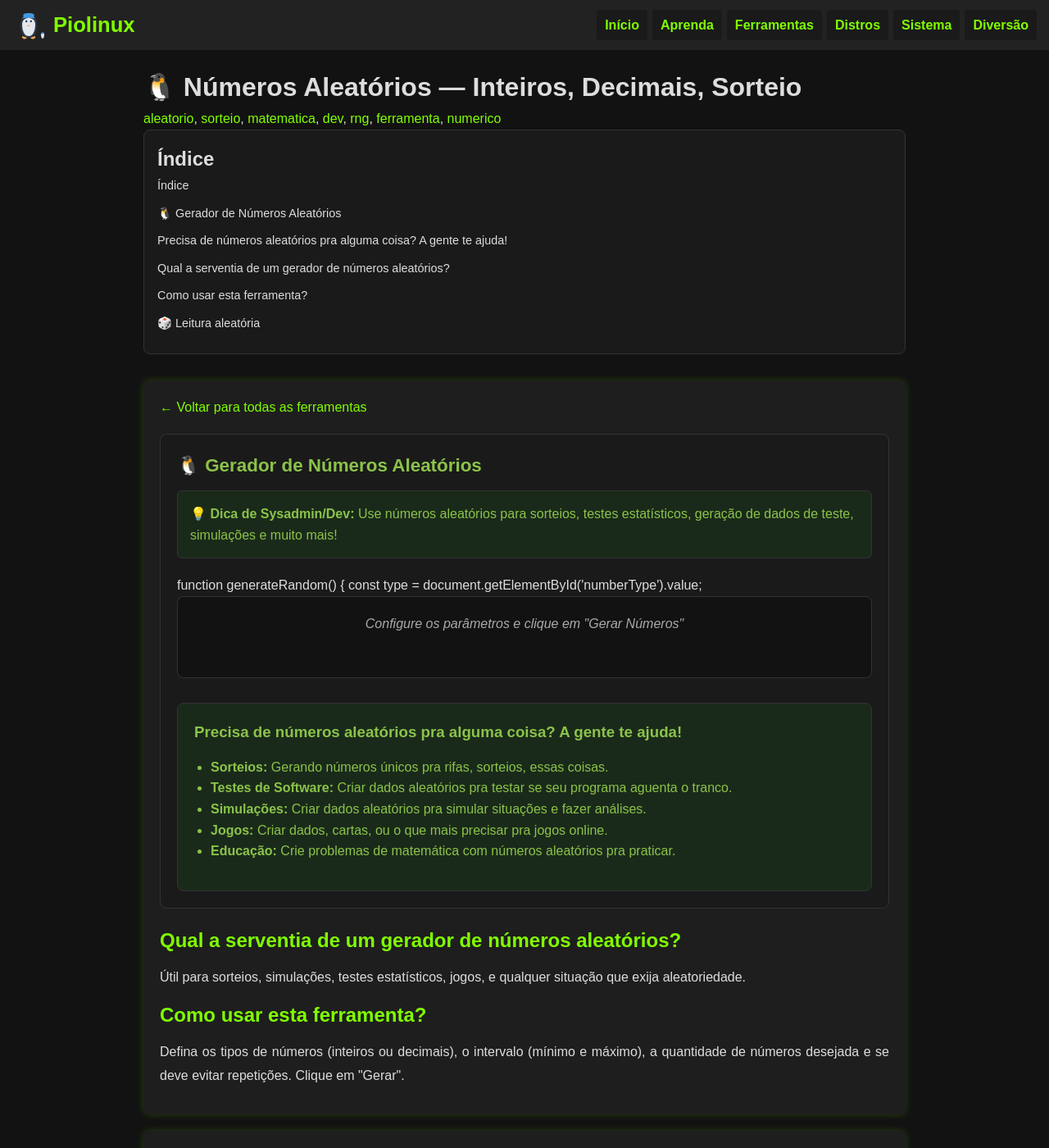
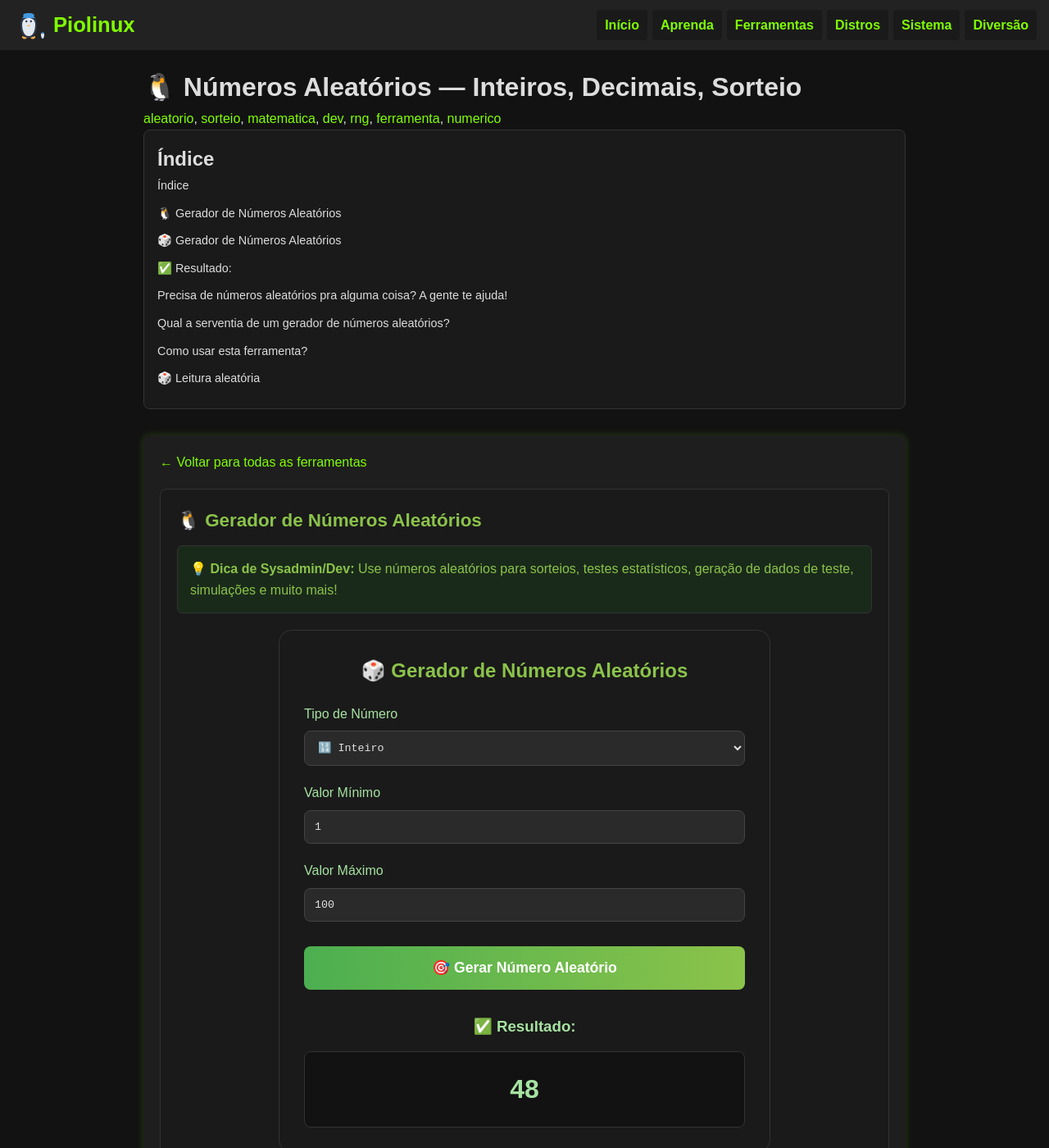
Before and after one commit to Piolinux/piolinux-site, a Jekyll site: the page built from _pages/tools/numeros-aleatorios-inteiros-decimais-sorteio.html, in a window 1280 px wide and 1400 px high. Shown: the whole window at 82% size. Built offline with Jekyll 4.4.1, drawn with Linux system fonts in a browser that asks for light colours.

Commit message:
Update numeros-aleatorios-inteiros-decimais-sorteio.html

```diff
--- a/_pages/tools/numeros-aleatorios-inteiros-decimais-sorteio.html
+++ b/_pages/tools/numeros-aleatorios-inteiros-decimais-sorteio.html
@@ -21,18 +21,39 @@ tags: [aleatorio, sorteio, matematica, dev, rng, ferramenta, numerico]
     <strong>💡 Dica de Sysadmin/Dev:</strong> Use números aleatórios para sorteios, testes estatísticos, geração de dados de teste, simulações e muito mais!
   </div>
 
-  function generateRandom() {
-    const type = document.getElementById('numberType').value;
+ <div class="tool-container" style="background: #1a1a1a; padding: 30px; border-radius: 16px; border: 1px solid #333; max-width: 600px; margin: 0 auto;">
+    <h2 style="color: #8bc34a; text-align: center; margin: 0 0 20px 0;">🎲 Gerador de Números Aleatórios</h2>
 
-  <div id="randomError" style="background: #330000; color: #ff5252; padding: 15px; border-radius: 6px; margin-bottom: 20px; border: 1px solid #ff5252; display: none;">
-    <!-- Erros aparecem aqui -->
-  </div>
+    <div style="display: grid; gap: 20px; margin-bottom: 30px;">
+        <div>
+            <label for="numberType" style="color: #a6e3a1; display: block; margin-bottom: 8px;">Tipo de Número</label>
+            <select id="numberType" style="width: 100%; padding: 12px; background: #2a2a2a; color: #e0e0e0; border: 1px solid #444; border-radius: 8px; font-family: 'Courier New', monospace;">
+                <option value="integer">🔢 Inteiro</option>
+                <option value="decimal">🧮 Decimal</option>
+                <option value="hex">🎨 Hexadecimal</option>
+            </select>
+        </div>
+        <div>
+            <label for="min" style="color: #a6e3a1; display: block; margin-bottom: 8px;">Valor Mínimo</label>
+            <input type="number" id="min" value="1" style="width: 100%; padding: 12px; background: #2a2a2a; color: #e0e0e0; border: 1px solid #444; border-radius: 8px; font-family: 'Courier New', monospace;">
+        </div>
+        <div>
+            <label for="max" style="color: #a6e3a1; display: block; margin-bottom: 8px;">Valor Máximo</label>
+            <input type="number" id="max" value="100" style="width: 100%; padding: 12px; background: #2a2a2a; color: #e0e0e0; border: 1px solid #444; border-radius: 8px; font-family: 'Courier New', monospace;">
+        </div>
+    </div>
 
-  <div id="randomResult" style="min-height: 100px; background: #121212; padding: 20px; border-radius: 8px; border: 1px solid #333;">
-    <div style="color: #aaa; text-align: center; font-style: italic;">
-      Configure os parâmetros e clique em "Gerar Números"
+    <button onclick="generateRandom()" style="background: linear-gradient(90deg, #4caf50, #8bc34a); color: white; padding: 16px 32px; border: none; border-radius: 8px; cursor: pointer; font-weight: bold; font-size: 1.1em; width: 100%;">
+        🎯 Gerar Número Aleatório
+    </button>
+
+    <div style="margin-top: 30px; text-align: center;">
+        <h3 style="color: #a6e3a1; margin: 0 0 15px 0;">✅ Resultado:</h3>
+        <div id="result" style="padding: 20px; background: #121212; color: #a6e3a1; border: 1px solid #333; border-radius: 8px; font-size: 2em; font-weight: bold; min-height: 60px; display: flex; align-items: center; justify-content: center;">
+            Clique em "Gerar" para ver o número
+        </div>
     </div>
-  </div>
+</div>
 
   <div style="background: #1a2a1a; color: #8bc34a; padding: 20px; border-radius: 8px; margin-top: 30px; border: 1px solid #333;">
     <h3 style="color: #8bc34a; margin-top: 0;">Precisa de números aleatórios pra alguma coisa? A gente te ajuda!</h3>
```
